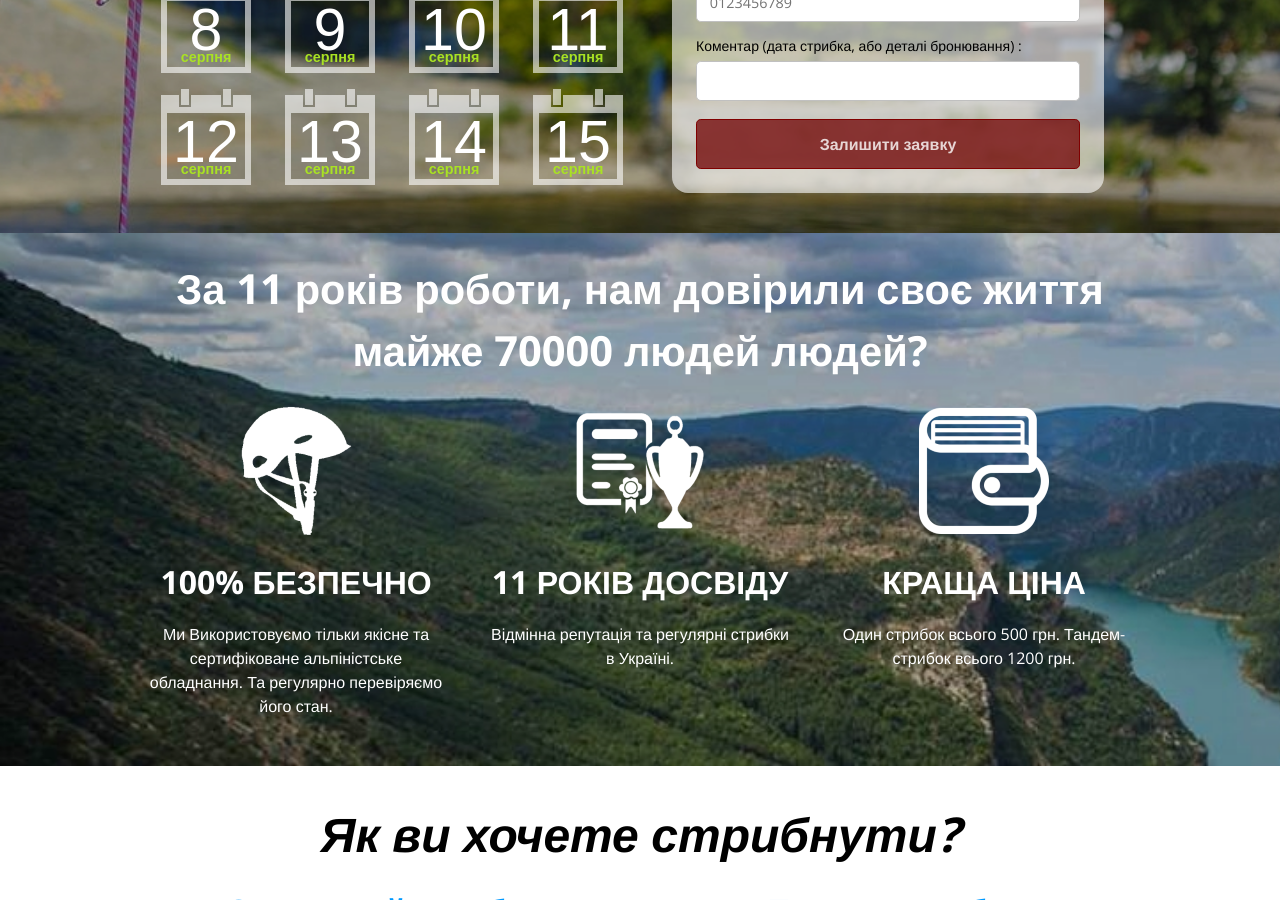
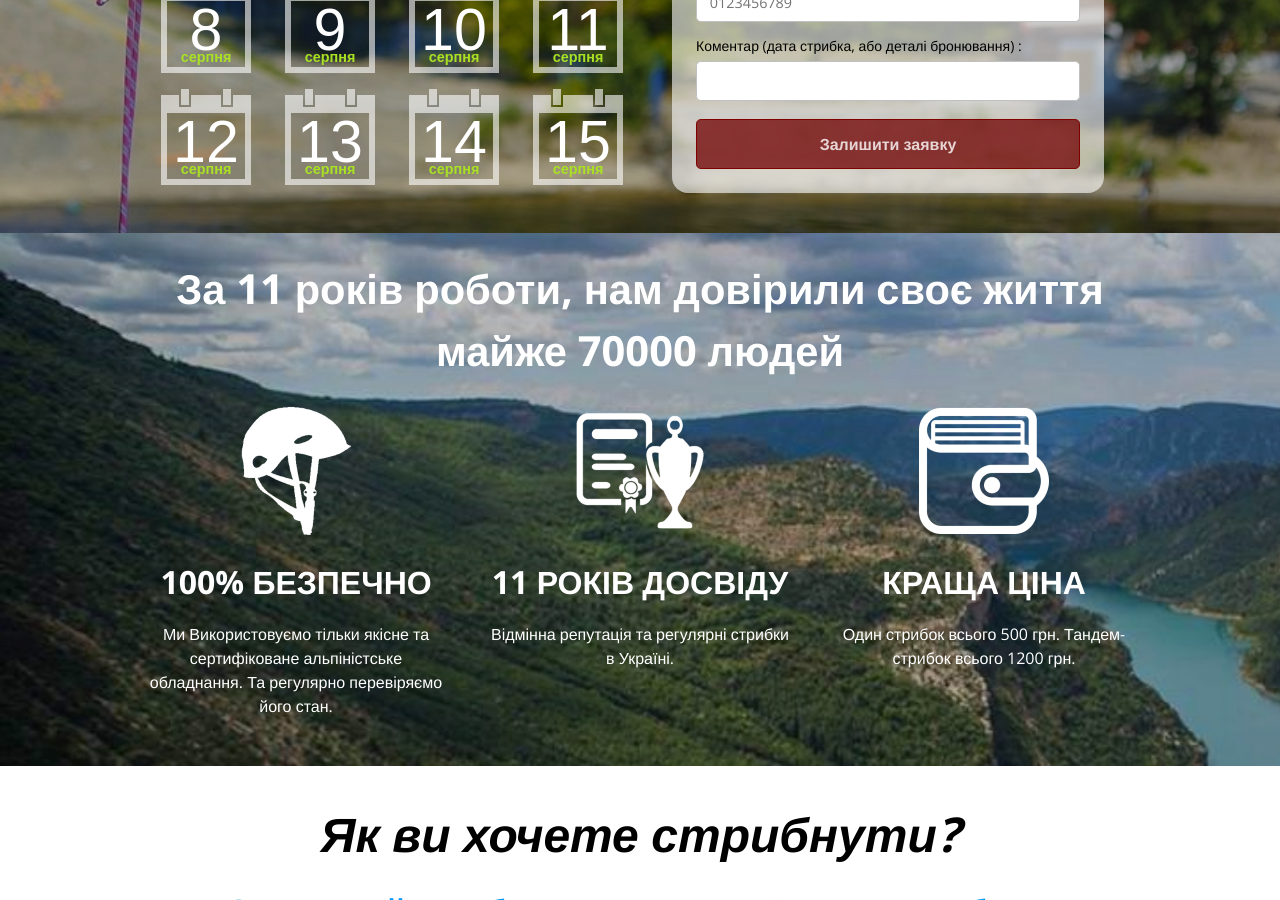
Before and after one commit to Andreyfilko/go-jump, a Jekyll site: the page built from index.md, in a window 1280 px wide and 900 px high, scrolled down 699 px. Built offline with Jekyll 4.4.1, drawn with Linux system fonts in a browser that asks for light colours; some web fonts are replaced.

Commit message:
Update advantage.html

```diff
--- a/_includes/advantage.html
+++ b/_includes/advantage.html
@@ -1,6 +1,6 @@
 <section class="advantage">
     <div class="container">
-        <div class="title">За 11 років роботи, нам довірили своє життя майже 70000 людей </span> людей?</div>
+        <div class="title">За 11 років роботи, нам довірили своє життя майже 70000 людей </span> </div>
         <ul>
             <li>
                 <img src="assets/img/adv-1.png">
```
